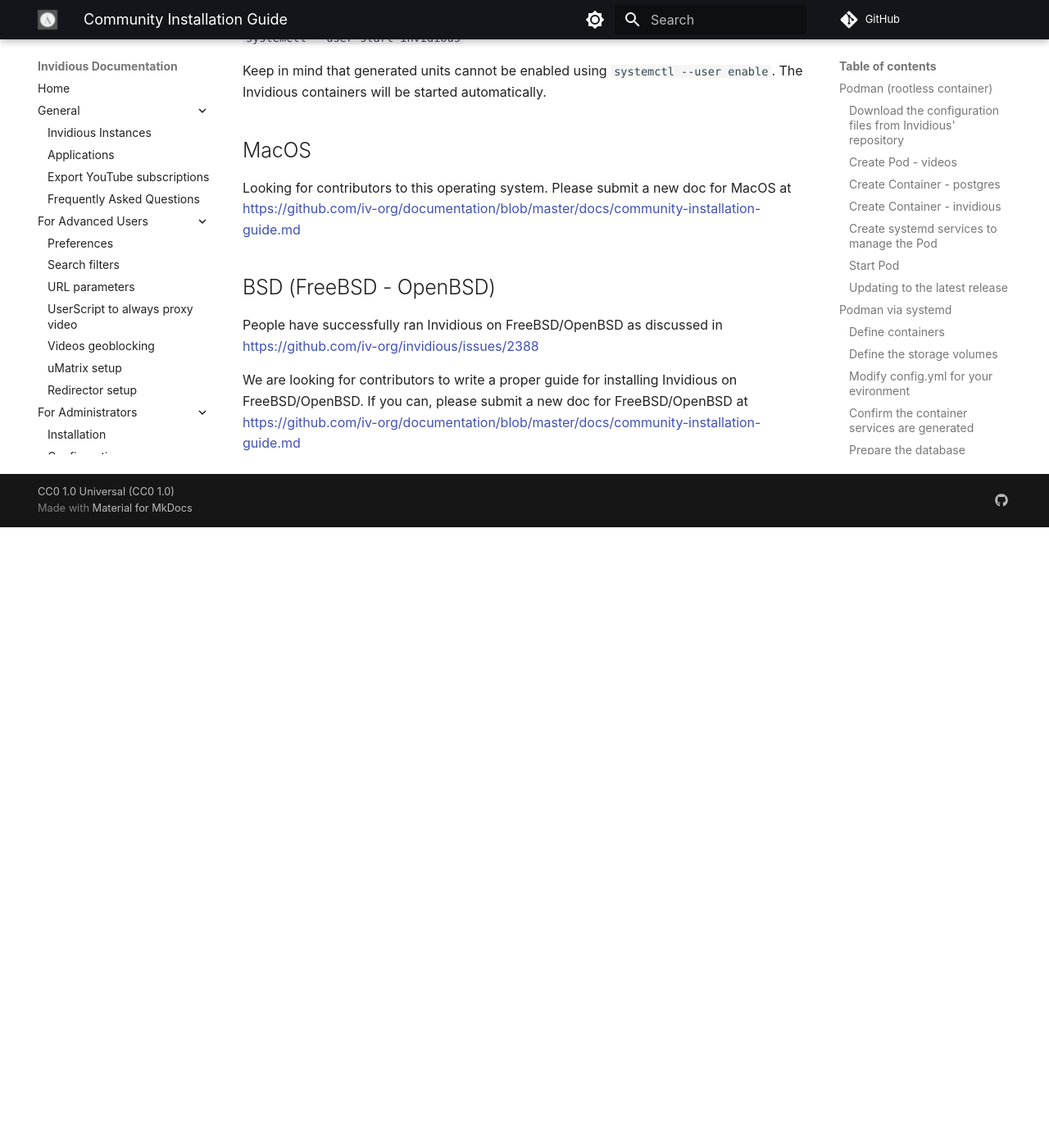
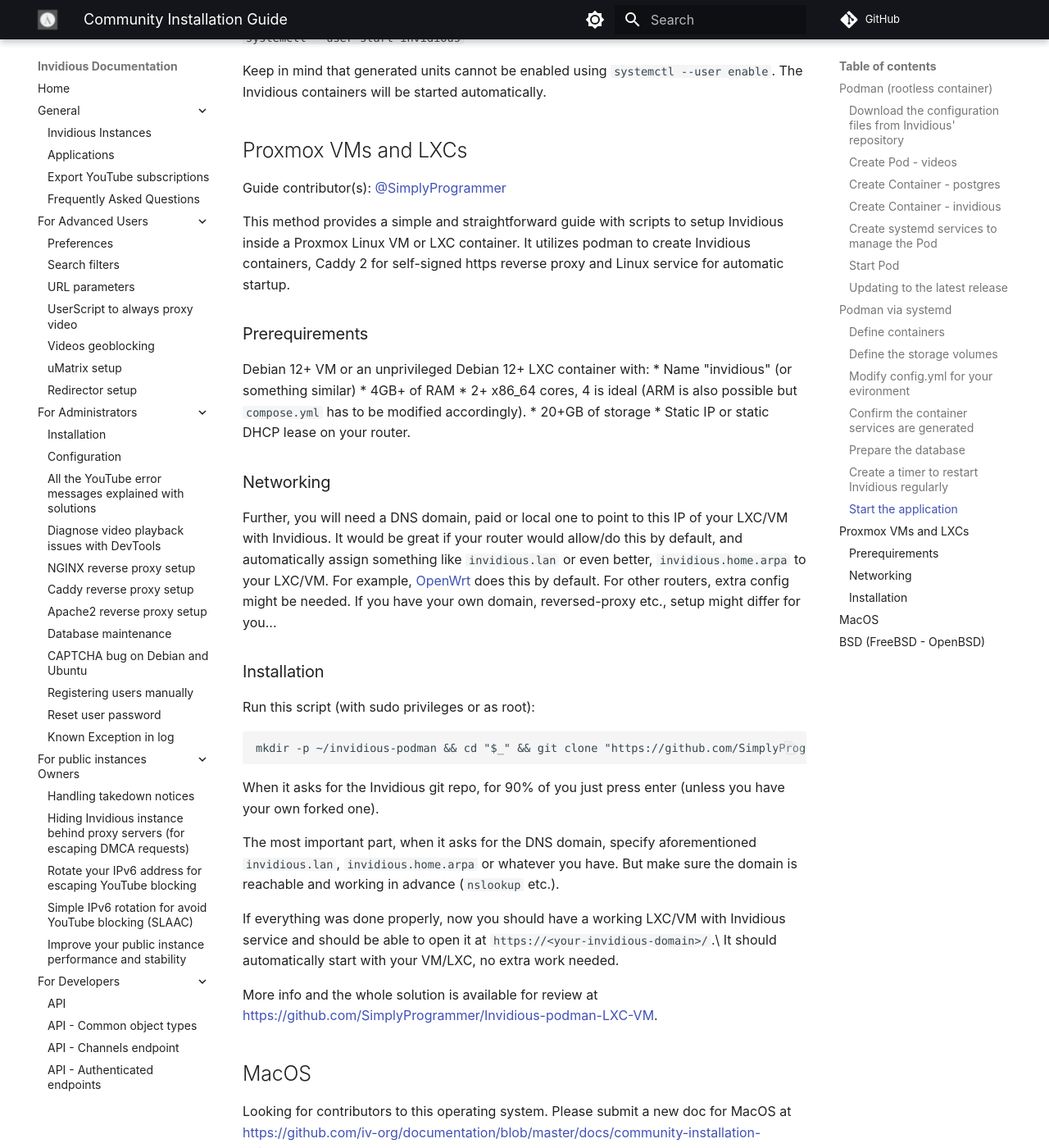
Before and after one commit to iv-org/documentation, an MkDocs documentation site: the page built from docs/community-installation-guide.md, in a window 1280 px wide and 1400 px high, scrolled down 6597 px. Shown: the whole window at 82% size. Built offline with MkDocs 1.6.1 and Material for MkDocs 9.7.7, drawn with Linux system fonts in a browser that asks for light colours; comment, search, counter and statistics services are not loaded; before the commit the page ends 7240 px from its top, so only the background shows below that.

Commit message:
Adding a community guide for running Invidious on Proxmox with VMs or LXCs (#697)
* Add Proxmox setup guide for Invidious

Added a section for Proxmox VMs and LXCs with setup instructions.

* Enhance community installation guide details

Updated the installation guide to include details about self-signed HTTPS reverse proxy and Linux service for automatic startup.

* Update community installation guide with new sections

Added prerequisites and installation instructions for Invidious setup in Proxmox.

````diff
--- a/docs/community-installation-guide.md
+++ b/docs/community-installation-guide.md
@@ -294,6 +294,40 @@
 
 Keep in mind that generated units cannot be enabled using `systemctl --user enable`. The Invidious containers will be started automatically.
 
+## Proxmox VMs and LXCs
+
+Guide contributor(s): [@SimplyProgrammer](https://github.com/SimplyProgrammer)
+
+This method provides a simple and straightforward guide with scripts to setup Invidious inside a Proxmox Linux VM or LXC container.
+It utilizes podman to create Invidious containers, Caddy 2 for self-signed https reverse proxy and Linux service for automatic startup.
+
+### Prerequirements
+Debian 12+ VM or an unprivileged Debian 12+ LXC container with:
+* Name "invidious" (or something similar)
+* 4GB+ of RAM
+* 2+ x86_64 cores, 4 is ideal (ARM is also possible but `compose.yml` has to be modified accordingly).
+* 20+GB of storage
+* Static IP or static DHCP lease on your router.
+
+### Networking
+Further, you will need a DNS domain, paid or local one to point to this IP of your LXC/VM with Invidious.
+It would be great if your router would allow/do this by default, and automatically assign something like `invidious.lan` or even better, `invidious.home.arpa` to your LXC/VM. For example, [OpenWrt](https://forum.openwrt.org/t/use-home-arpa-as-default-tld-for-local-network/165056/11) does this by default. For other routers, extra config might be needed.
+If you have your own domain, reversed-proxy etc., setup might differ for you...
+
+### Installation
+Run this script (with sudo privileges or as root):
+```
+mkdir -p ~/invidious-podman && cd "$_" && git clone "https://github.com/SimplyProgrammer/Invidious-podman-LXC-VM.git" . && chmod 755 setup-invidious.sh && ./setup-invidious.sh
+```
+When it asks for the Invidious git repo, for 90% of you just press enter (unless you have your own forked one).
+
+The most important part, when it asks for the DNS domain, specify aforementioned `invidious.lan`, `invidious.home.arpa` or whatever you have. But make sure the domain is reachable and working in advance (`nslookup` etc.).
+
+If everything was done properly, now you should have a working LXC/VM with Invidious service and should be able to open it at `https://<your-invidious-domain>/`.\
+It should automatically start with your VM/LXC, no extra work needed.
+
+More info and the whole solution is available for review at https://github.com/SimplyProgrammer/Invidious-podman-LXC-VM.
+
 ## MacOS
 
 Looking for contributors to this operating system. Please submit a new doc for MacOS at https://github.com/iv-org/documentation/blob/master/docs/community-installation-guide.md
````
